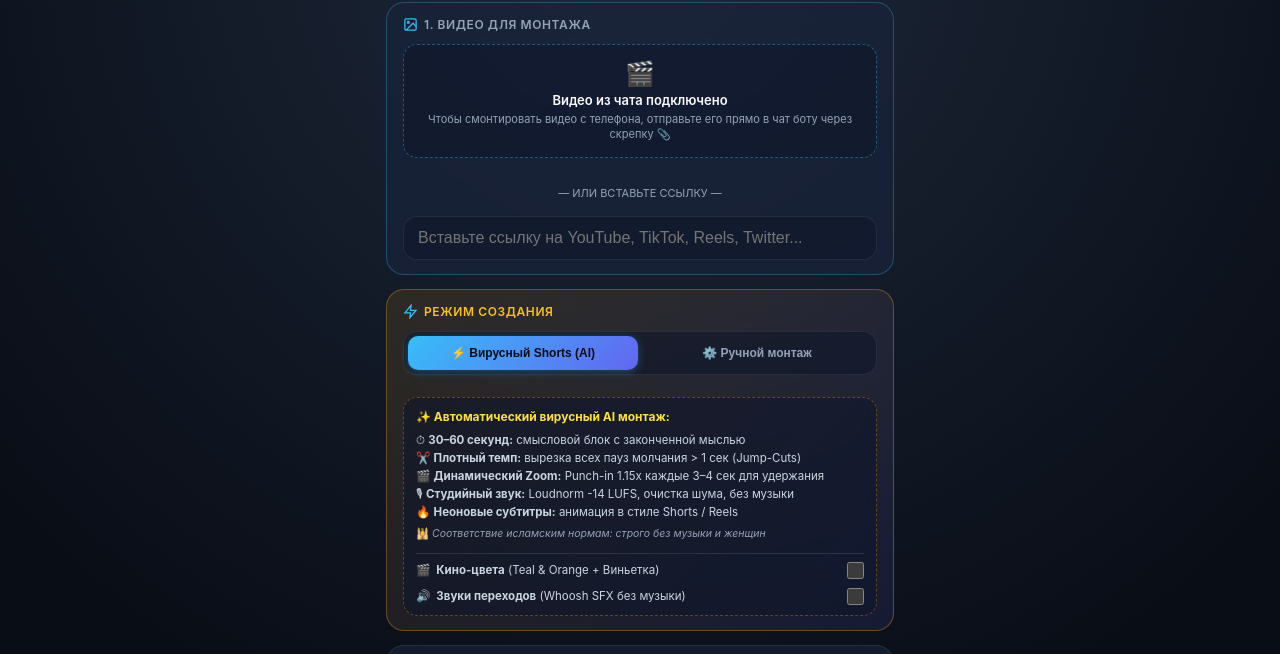
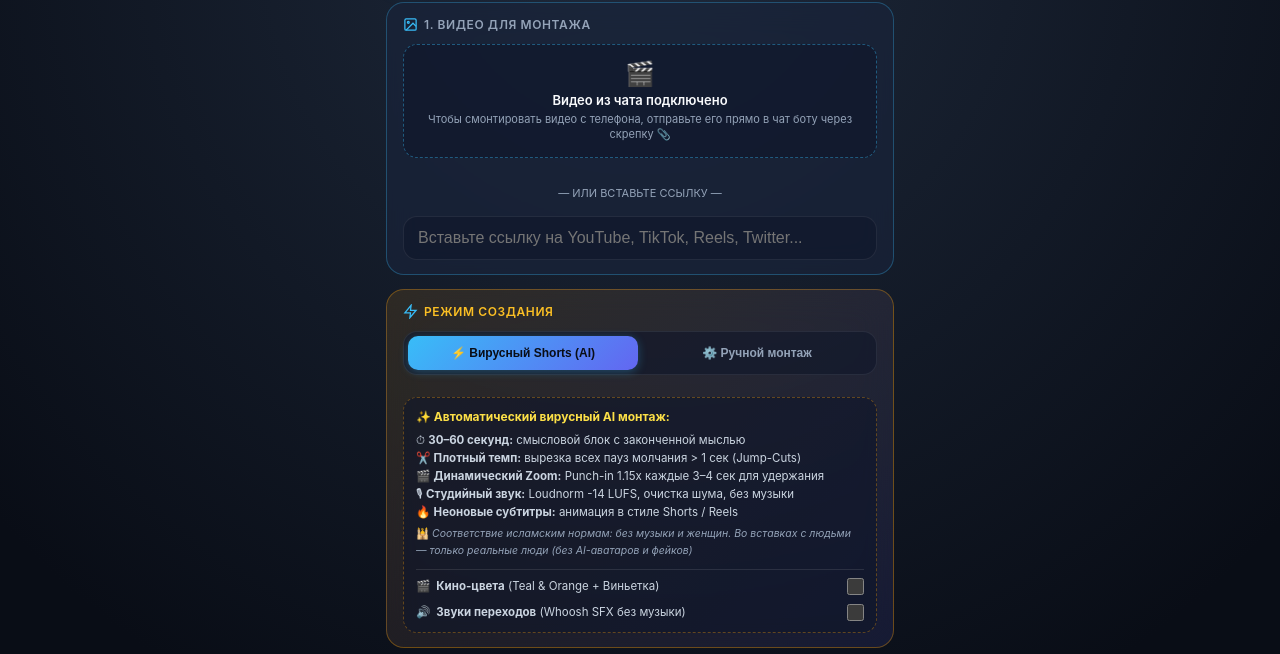
Before and after one commit to elmankur01/video-studio, a plain HTML site: page index.html in a window 1280 px wide. Shown: the part 70-724 px from the top of the page. Drawn offline with Linux system fonts and the light colour scheme.

Commit message:
Update guidelines: only real people in people overlays

```diff
--- a/index.html
+++ b/index.html
@@ -382,7 +382,7 @@
             <div>🎬 <b>Динамический Zoom:</b> Punch-in 1.15x каждые 3–4 сек для удержания</div>
             <div>🎙 <b>Студийный звук:</b> Loudnorm -14 LUFS, очистка шума, без музыки</div>
             <div>🔥 <b>Неоновые субтитры:</b> анимация в стиле Shorts / Reels</div>
-            <div style="margin-top: 5px; font-size: 10.5px; color: #94a3b8;">🕌 <i>Соответствие исламским нормам: строго без музыки и женщин</i></div>
+            <div style="margin-top: 5px; font-size: 10.5px; color: #94a3b8;">🕌 <i>Соответствие исламским нормам: без музыки и женщин. Во вставках с людьми — только реальные люди (без AI-аватаров и фейков)</i></div>
 
             <!-- Дополнительные кино-эффекты и звуки переходов по желанию -->
             <div style="margin-top: 10px; padding-top: 8px; border-top: 1px solid rgba(255, 255, 255, 0.1); display: flex; flex-direction: column; gap: 8px;">
```
